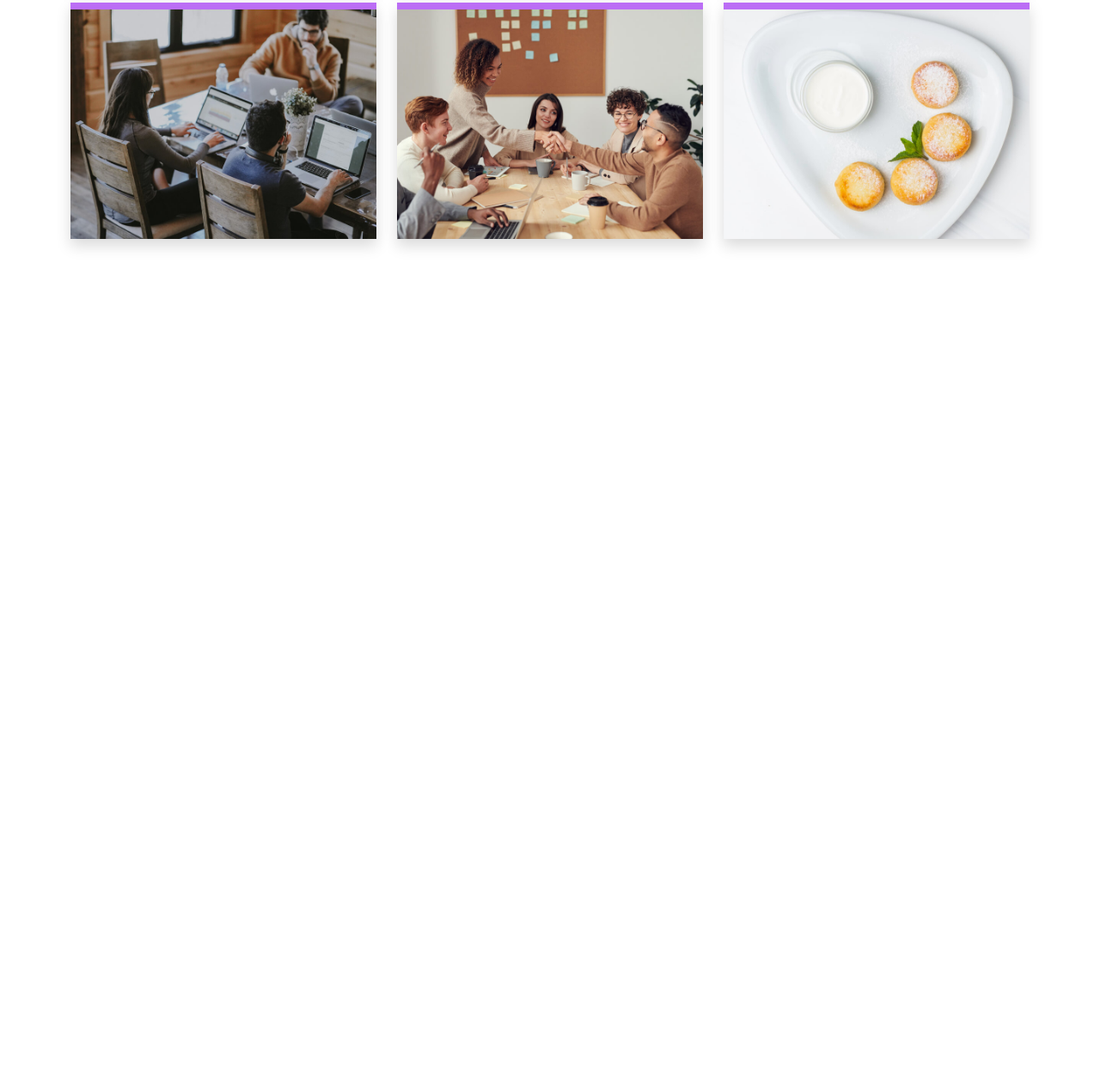
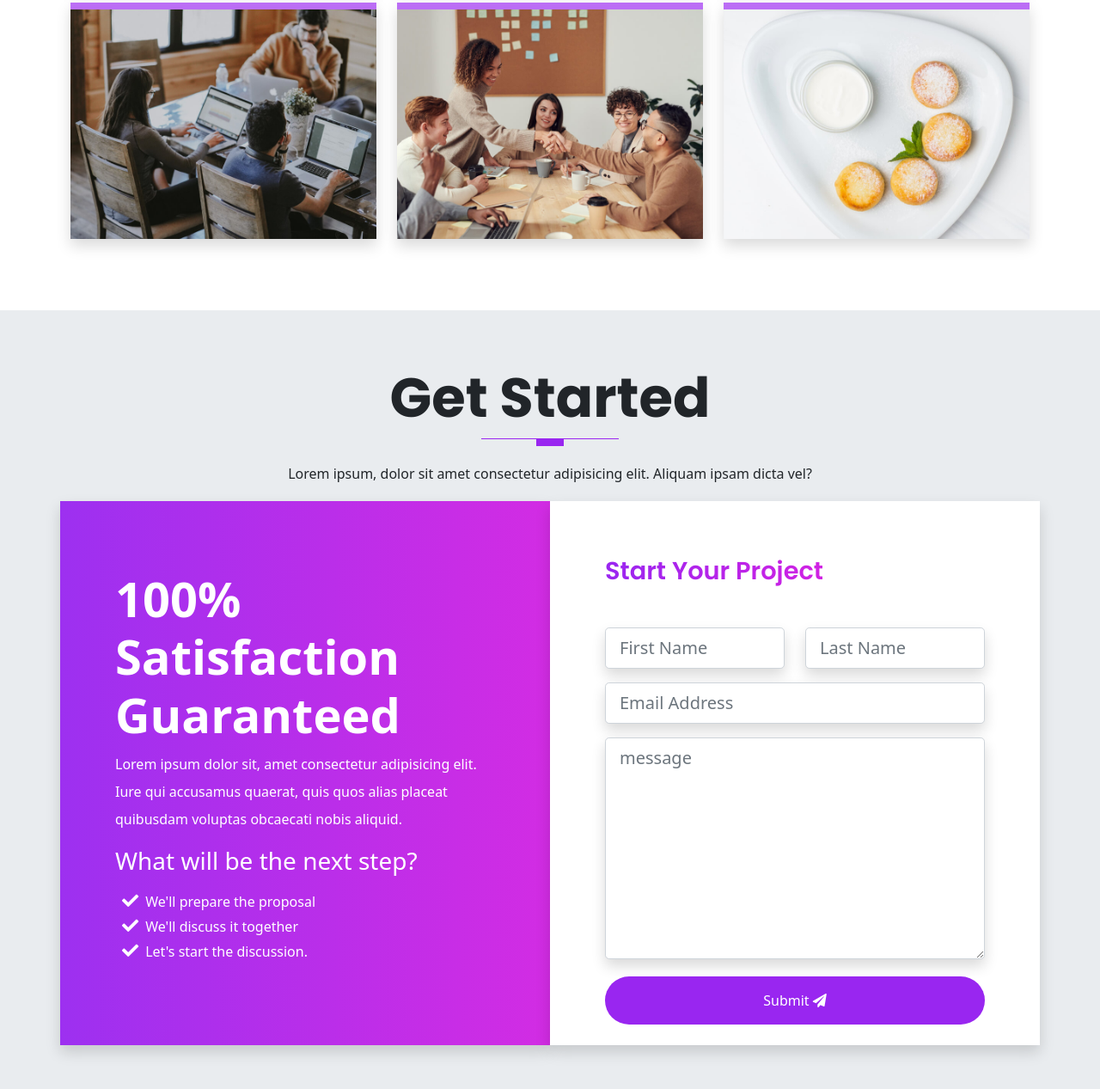
Before and after one commit to Jay611/bootstrap-v5-with-sass, a website: page index.html in a window 1280 px wide. Shown: the part 5930-7197 px from the top of the page at 86% size. Before the commit the page ends 6291 px from the top, so only its background shows below. Drawn offline with Linux system fonts and the light colour scheme.

Commit message:
Get Started Section

```diff
--- a/index.html
+++ b/index.html
@@ -505,7 +505,8 @@
 			<div class="row">
 				<div class="col-lg-4 col-md-6">
 					<div class="portfolio-box shadow">
-						<img src="images/portfolio/portfolio-1.jpg" alt="portfolio 1 image" title="portfolio 1 picture" class="img-fluid">
+						<img src="images/portfolio/portfolio-1.jpg" alt="portfolio 1 image" title="portfolio 1 picture"
+							class="img-fluid">
 						<div class="portfolio-info">
 							<div class="caption">
 								<h4>project name goes here 1</h4>
@@ -517,7 +518,8 @@
 				</div>
 				<div class="col-lg-4 col-md-6">
 					<div class="portfolio-box shadow">
-						<img src="images/portfolio/portfolio-2.jpg" alt="portfolio 2 image" title="portfolio 2 picture" class="img-fluid">
+						<img src="images/portfolio/portfolio-2.jpg" alt="portfolio 2 image" title="portfolio 2 picture"
+							class="img-fluid">
 						<div class="portfolio-info">
 							<div class="caption">
 								<h4>project name goes here 2</h4>
@@ -529,7 +531,8 @@
 				</div>
 				<div class="col-lg-4 col-md-6">
 					<div class="portfolio-box shadow">
-						<img src="images/portfolio/portfolio-3.jpg" alt="portfolio 3 image" title="portfolio 3 picture" class="img-fluid">
+						<img src="images/portfolio/portfolio-3.jpg" alt="portfolio 3 image" title="portfolio 3 picture"
+							class="img-fluid">
 						<div class="portfolio-info">
 							<div class="caption">
 								<h4>project name goes here 3</h4>
@@ -541,7 +544,8 @@
 				</div>
 				<div class="col-lg-4 col-md-6">
 					<div class="portfolio-box shadow">
-						<img src="images/portfolio/portfolio-4.jpg" alt="portfolio 4 image" title="portfolio 4 picture" class="img-fluid">
+						<img src="images/portfolio/portfolio-4.jpg" alt="portfolio 4 image" title="portfolio 4 picture"
+							class="img-fluid">
 						<div class="portfolio-info">
 							<div class="caption">
 								<h4>project name goes here 4</h4>
@@ -553,7 +557,8 @@
 				</div>
 				<div class="col-lg-4 col-md-6">
 					<div class="portfolio-box shadow">
-						<img src="images/portfolio/portfolio-5.jpg" alt="portfolio 5 image" title="portfolio 5 picture" class="img-fluid">
+						<img src="images/portfolio/portfolio-5.jpg" alt="portfolio 5 image" title="portfolio 5 picture"
+							class="img-fluid">
 						<div class="portfolio-info">
 							<div class="caption">
 								<h4>project name goes here 5</h4>
@@ -565,7 +570,8 @@
 				</div>
 				<div class="col-lg-4 col-md-6">
 					<div class="portfolio-box shadow">
-						<img src="images/portfolio/portfolio-6.jpg" alt="portfolio 6 image" title="portfolio 6 picture" class="img-fluid">
+						<img src="images/portfolio/portfolio-6.jpg" alt="portfolio 6 image" title="portfolio 6 picture"
+							class="img-fluid">
 						<div class="portfolio-info">
 							<div class="caption">
 								<h4>project name goes here 6</h4>
@@ -577,7 +583,8 @@
 				</div>
 				<div class="col-lg-4 col-md-6">
 					<div class="portfolio-box shadow">
-						<img src="images/portfolio/portfolio-7.jpg" alt="portfolio 7 image" title="portfolio 7 picture" class="img-fluid">
+						<img src="images/portfolio/portfolio-7.jpg" alt="portfolio 7 image" title="portfolio 7 picture"
+							class="img-fluid">
 						<div class="portfolio-info">
 							<div class="caption">
 								<h4>project name goes here 7</h4>
@@ -589,7 +596,8 @@
 				</div>
 				<div class="col-lg-4 col-md-6">
 					<div class="portfolio-box shadow">
-						<img src="images/portfolio/portfolio-8.jpg" alt="portfolio 8 image" title="portfolio 8 picture" class="img-fluid">
+						<img src="images/portfolio/portfolio-8.jpg" alt="portfolio 8 image" title="portfolio 8 picture"
+							class="img-fluid">
 						<div class="portfolio-info">
 							<div class="caption">
 								<h4>project name goes here 8</h4>
@@ -601,7 +609,8 @@
 				</div>
 				<div class="col-lg-4 col-md-6">
 					<div class="portfolio-box shadow">
-						<img src="images/portfolio/portfolio-9.jpg" alt="portfolio 9 image" title="portfolio 9 picture" class="img-fluid">
+						<img src="images/portfolio/portfolio-9.jpg" alt="portfolio 9 image" title="portfolio 9 picture"
+							class="img-fluid">
 						<div class="portfolio-info">
 							<div class="caption">
 								<h4>project name goes here 9</h4>
@@ -609,6 +618,65 @@
 							</div>
 						</div>
 						</img>
+					</div>
+				</div>
+			</div>
+		</div>
+	</section>
+
+	<!-- START GET STARTED SECTION -->
+	<section id="contact" class="get-started">
+		<div class="container">
+			<div class="row text-center">
+				<h1 class="display-3 fw-bold text-capitalize">Get Started</h1>
+				<div class="heading-line"></div>
+				<p class="lh-lg">
+					Lorem ipsum, dolor sit amet consectetur adipisicing elit. Aliquam ipsam dicta vel?
+				</p>
+			</div>
+
+			<!-- THE CTA CONTENT -->
+			<div class="row text-white">
+				<div class="col-12 col-lg-6 gradient shadow p-3">
+					<div class="cta-info w-100">
+						<h4 class="display-4 fw-bold">100% Satisfaction Guaranteed</h4>
+						<p class="lh-lg">Lorem ipsum dolor sit, amet consectetur adipisicing elit. Iure qui accusamus quaerat, quis
+							quos alias placeat quibusdam voluptas obcaecati nobis aliquid.</p>
+						<h3 class="display-3--brief">What will be the next step?</h3>
+						<ul class="cta-info__list">
+							<li>We'll prepare the proposal</li>
+							<li>We'll discuss it together</li>
+							<li>Let's start the discussion.</li>
+						</ul>
+					</div>
+				</div>
+				<div class="col-12 col-lg-6 bg-white shadow p-3">
+					<div class="form w-100 pb-2">
+						<h4 class="display-3--title mb-5">Start your project</h4>
+						<form action="#" class="row">
+							<div class="col-lg-6 col-md-6 mb-3">
+								<input type="text" placeholder="First Name" id="inputFirstName"
+									class="shadow form-control form-control-lg">
+							</div>
+							<div class="col-lg-6 col-md-6 mb-3">
+								<input type="text" placeholder="Last Name" id="inputLastName"
+									class="shadow form-control form-control-lg">
+							</div>
+							<div class="col-lg-12 mb-3">
+								<input type="email" placeholder="Email Address" id="inputEmail"
+									class="shadow form-control form-control-lg">
+							</div>
+							<div class="col-lg-12 mb-3">
+								<textarea name="message" placeholder="message" id="message" rows=8
+									class="shadow form-control form-control-lg"></textarea>
+							</div>
+							<div class="text-center d-grid mt-1">
+								<button type="button" class="btn btn-primary rounded-pill pt-3 pb-3">
+									submit
+									<i class="fas fa-paper-plane"></i>
+								</button>
+							</div>
+						</form>
 					</div>
 				</div>
 			</div>
--- a/scss/components/_typographt.scss
+++ b/scss/components/_typographt.scss
@@ -70,3 +70,12 @@
   border-right: 0.1rem solid $gray-300;
   height: 100%;
 }
+
+// GRADIENT BG
+.gradient{
+	background: linear-gradient(
+		to right,
+		rgba($primary, 0.95),
+		rgba($secondary, 0.95)
+	);
+}
--- a/scss/sections/_get-started.scss
+++ b/scss/sections/_get-started.scss
@@ -0,0 +1,41 @@
+@use '../custom' as *;
+@use '../components/mixins' as *;
+
+.get-started {
+  padding: 4rem 0;
+  background-color: $gray-200;
+}
+
+.cta-info {
+  padding: 3rem;
+  margin: 1rem 0;
+
+  &__list {
+    position: relative;
+    list-style-type: none;
+    display: block;
+    padding-top: 0.5rem;
+    padding-left: 0.5rem;
+    margin-bottom: 0.7rem;
+
+    li::before {
+      font-family: 'Font Awesome 5 Free';
+      content: '\f00c';
+      font-weight: 600;
+      margin-right: 0.5rem;
+      font-size: 1.2rem;
+    }
+  }
+}
+
+// FORM CONTENT
+.form {
+  padding: 3rem;
+
+  button {
+    border: none;
+    color: $white;
+    text-decoration: none;
+    text-transform: capitalize;
+  }
+}
```
Also changed, not shown: assets/css/style.css, 1 other file. Lines whose indentation alone changed are shown as unchanged.
